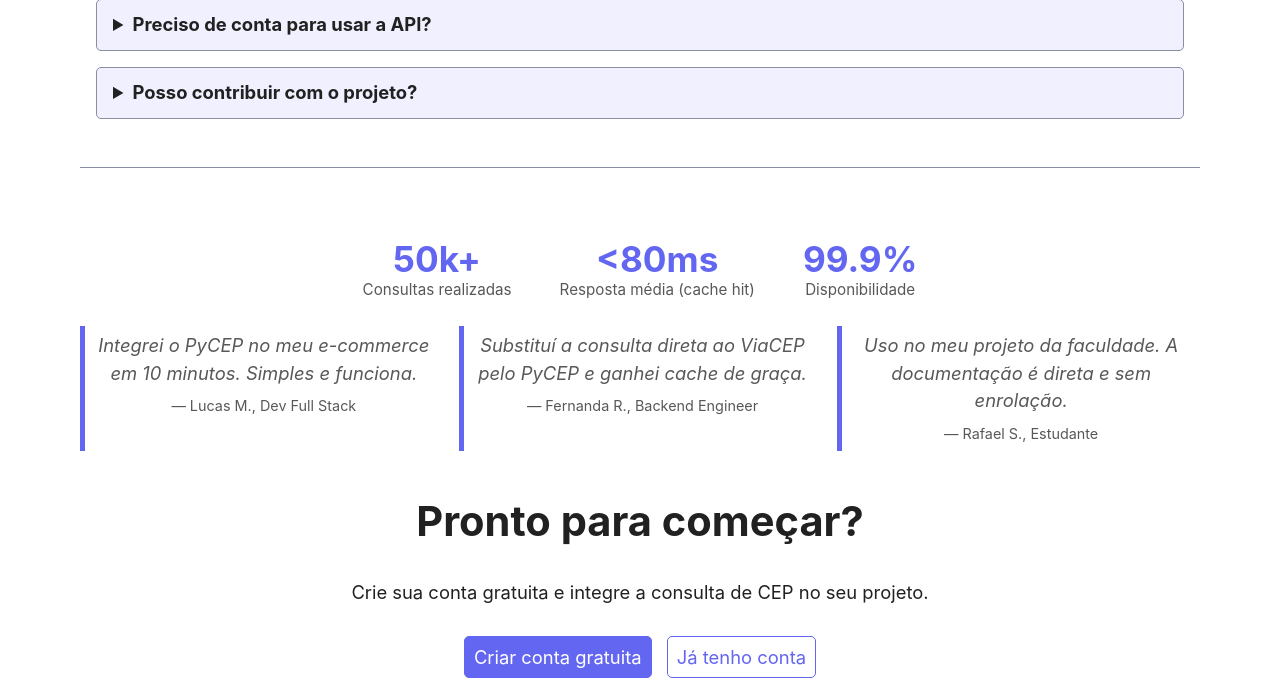
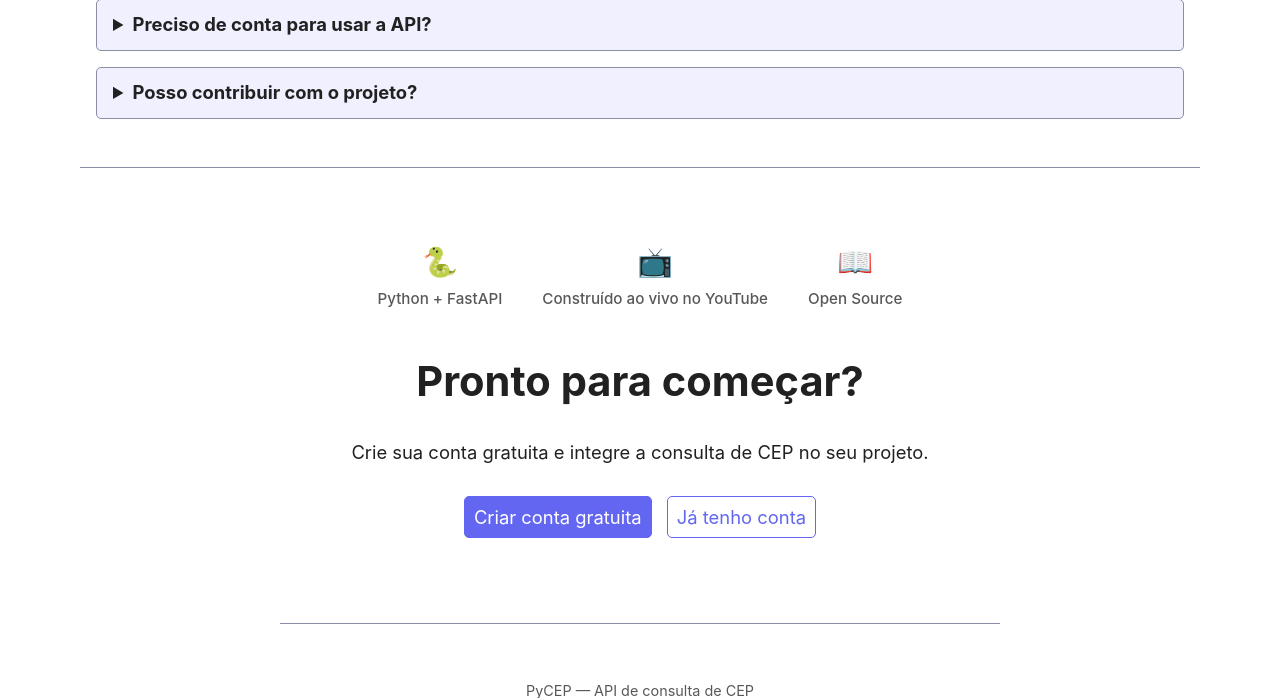
Before and after one commit to igoiglesias/pycep, a FastAPI app: page / in a window 1280 px wide. Shown: the part 2253-2951 px from the top of the page. Run offline with FastAPI, Linux system fonts and the light colour scheme; parts of the project's set-up code (start-up, migrations or seed data) failed here and were passed over.

Commit message:
Melhorias de design

```diff
--- a/routes/web/user.py
+++ b/routes/web/user.py
@@ -31,11 +31,14 @@ async def index(request: Request):
 @router.get("/dashboard", response_class=HTMLResponse)
 @auth_service.verify(perfil="user")
 async def user_dashboard(request: Request):
+    user = request.state.user
+    dashboard_data = await user_service.get_dashboard_data(user['id'])
     return templates.TemplateResponse(
         "pages/dashboard.html",
         {
             "request": request,
-            "title": "Dashboard"
+            "title": "Dashboard",
+            **dashboard_data
         }
     )
 
--- a/static/css/landing.css
+++ b/static/css/landing.css
@@ -116,40 +116,34 @@ body > header .hero-actions .button {
     margin-bottom: .5rem;
 }
 
-/* ===== STATS ===== */
+/* ===== BADGES ===== */
 
-.stats {
+.badges {
     display: flex;
     justify-content: center;
-    gap: 3rem;
+    gap: 2.5rem;
     flex-wrap: wrap;
-    margin: 1.5rem 0;
+    margin: 1.5rem 0 2rem;
     text-align: center;
 }
 
-.stats div h3 {
-    font-size: 2.2rem;
-    margin: 0;
-    color: var(--accent);
+.badge {
+    display: flex;
+    flex-direction: column;
+    align-items: center;
+    gap: .3rem;
 }
 
-.stats div p {
-    margin: 0;
-    color: var(--text-light);
-    font-size: .95rem;
+.badge-icon {
+    font-size: 1.8rem;
 }
 
-/* ===== TESTIMONIALS ===== */
-
-.testimonials {
-    display: grid;
-    grid-template-columns: repeat(auto-fit, minmax(15rem, 1fr));
-    gap: 1rem;
-    margin-bottom: 2rem;
+.badge p {
+    margin: 0;
+    font-size: .95rem;
+    color: var(--text-light);
+    font-weight: 500;
 }
-
-.testimonials blockquote { margin: 0; }
-.testimonials cite { display: block; margin-top: .5rem; }
 
 /* ===== DOCS ===== */
 
--- a/templates/components/admin/base.html
+++ b/templates/components/admin/base.html
@@ -3,7 +3,7 @@
 <head>
     <meta charset="UTF-8">
     <meta name="viewport" content="width=device-width, initial-scale=1.0">
-    <title>{{ title }}</title>
+    <title>{% if title %}{{ title }} — PyCEP Admin{% else %}PyCEP Admin{% endif %}</title>
     <link rel="stylesheet" href="{{ url_for('static', path='/css/simple.min.css') }}">
     <link rel="stylesheet" href="{{ url_for('static', path='/css/app.css') }}">
     {% block head %}{% endblock %}
--- a/templates/components/base.html
+++ b/templates/components/base.html
@@ -3,7 +3,7 @@
 <head>
     <meta charset="UTF-8">
     <meta name="viewport" content="width=device-width, initial-scale=1.0">
-    <title>{{ title }}</title>
+    <title>{% if title and title != 'PyCEP' %}{{ title }} — PyCEP{% else %}PyCEP — Consulta de CEP rápida e gratuita{% endif %}</title>
     <link rel="stylesheet" href="{{ url_for('static', path='/css/simple.min.css') }}">
     <link rel="stylesheet" href="{{ url_for('static', path='/css/app.css') }}">
     {% block head %}{% endblock %}
--- a/templates/components/header.html
+++ b/templates/components/header.html
@@ -1,9 +1,10 @@
 <header>
+    {% set current_path = request.url.path %}
     {% if request.state.user %}
     <nav aria-label="Navegação do painel">
         <a href="/"><strong>PyCEP</strong></a>
-        <a href="{{ url_for('user_dashboard') }}">Dashboard</a>
-        <a href="{{ url_for('user_token') }}">Tokens</a>
+        <a href="{{ url_for('user_dashboard') }}" {% if current_path == '/dashboard' %}aria-current="page"{% endif %}>Dashboard</a>
+        <a href="{{ url_for('user_token') }}" {% if current_path.startswith('/user/token') %}aria-current="page"{% endif %}>Tokens</a>
         <a href="{{ url_for('user_logout') }}">Sair</a>
     </nav>
     <h1>Olá, {{ request.state.user.name }}</h1>
--- a/templates/pages/index.html
+++ b/templates/pages/index.html
@@ -174,35 +174,21 @@ print(r.json()["content"]["logradouro"])</code></pre>
     </details>
 </section>
 
-<!-- CTA Final com prova social -->
+<!-- CTA Final -->
 <section class="cta" aria-labelledby="cta-titulo">
-    <div class="stats">
-        <div>
-            <h3>50k+</h3>
-            <p>Consultas realizadas</p>
+    <div class="badges">
+        <div class="badge">
+            <span class="badge-icon" aria-hidden="true">🐍</span>
+            <p>Python + FastAPI</p>
         </div>
-        <div>
-            <h3>&lt;80ms</h3>
-            <p>Resposta média (cache hit)</p>
+        <div class="badge">
+            <span class="badge-icon" aria-hidden="true">📺</span>
+            <p>Construído ao vivo no YouTube</p>
         </div>
-        <div>
-            <h3>99.9%</h3>
-            <p>Disponibilidade</p>
+        <div class="badge">
+            <span class="badge-icon" aria-hidden="true">📖</span>
+            <p>Open Source</p>
         </div>
-    </div>
-    <div class="testimonials">
-        <blockquote>
-            Integrei o PyCEP no meu e-commerce em 10 minutos. Simples e funciona.
-            <cite>— Lucas M., Dev Full Stack</cite>
-        </blockquote>
-        <blockquote>
-            Substituí a consulta direta ao ViaCEP pelo PyCEP e ganhei cache de graça.
-            <cite>— Fernanda R., Backend Engineer</cite>
-        </blockquote>
-        <blockquote>
-            Uso no meu projeto da faculdade. A documentação é direta e sem enrolação.
-            <cite>— Rafael S., Estudante</cite>
-        </blockquote>
     </div>
     <h2 id="cta-titulo">Pronto para começar?</h2>
     <p>Crie sua conta gratuita e integre a consulta de CEP no seu projeto.</p>
--- a/templates/pages/token_user.html
+++ b/templates/pages/token_user.html
@@ -14,7 +14,8 @@
     {% endif %}
 
     {% if tokens %}
-    <table>
+    <div class="token-table-wrapper">
+    <table class="token-table">
         <thead>
             <tr>
                 <th scope="col">Nome</th>
@@ -39,6 +40,7 @@
             {% endfor %}
         </tbody>
     </table>
+    </div>
     {% else %}
     <div class="empty-state">
         <span class="icon" aria-hidden="true">🔑</span>
```
Also changed, not shown: databases/repository.py (+20 -0 lines), services/user.py (+12 -0 lines), static/css/app.css (+93 -5 lines), templates/pages/admin/dashboard.html (+51 -50 lines), templates/pages/admin/login.html (+10 -0 lines), templates/pages/create_user.html (+11 -0 lines), templates/pages/dashboard.html (+18 -1 lines), templates/pages/login.html (+10 -0 lines).
